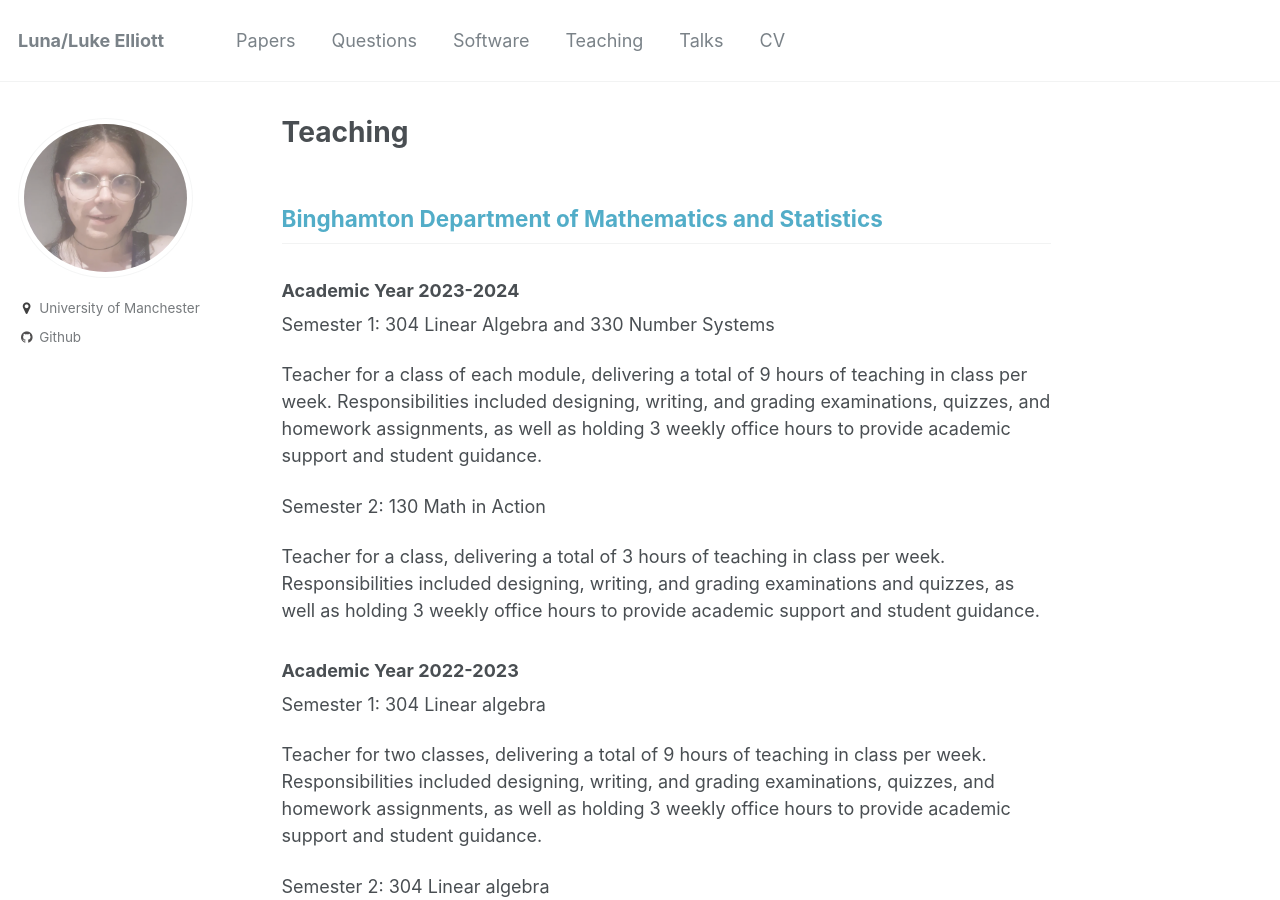
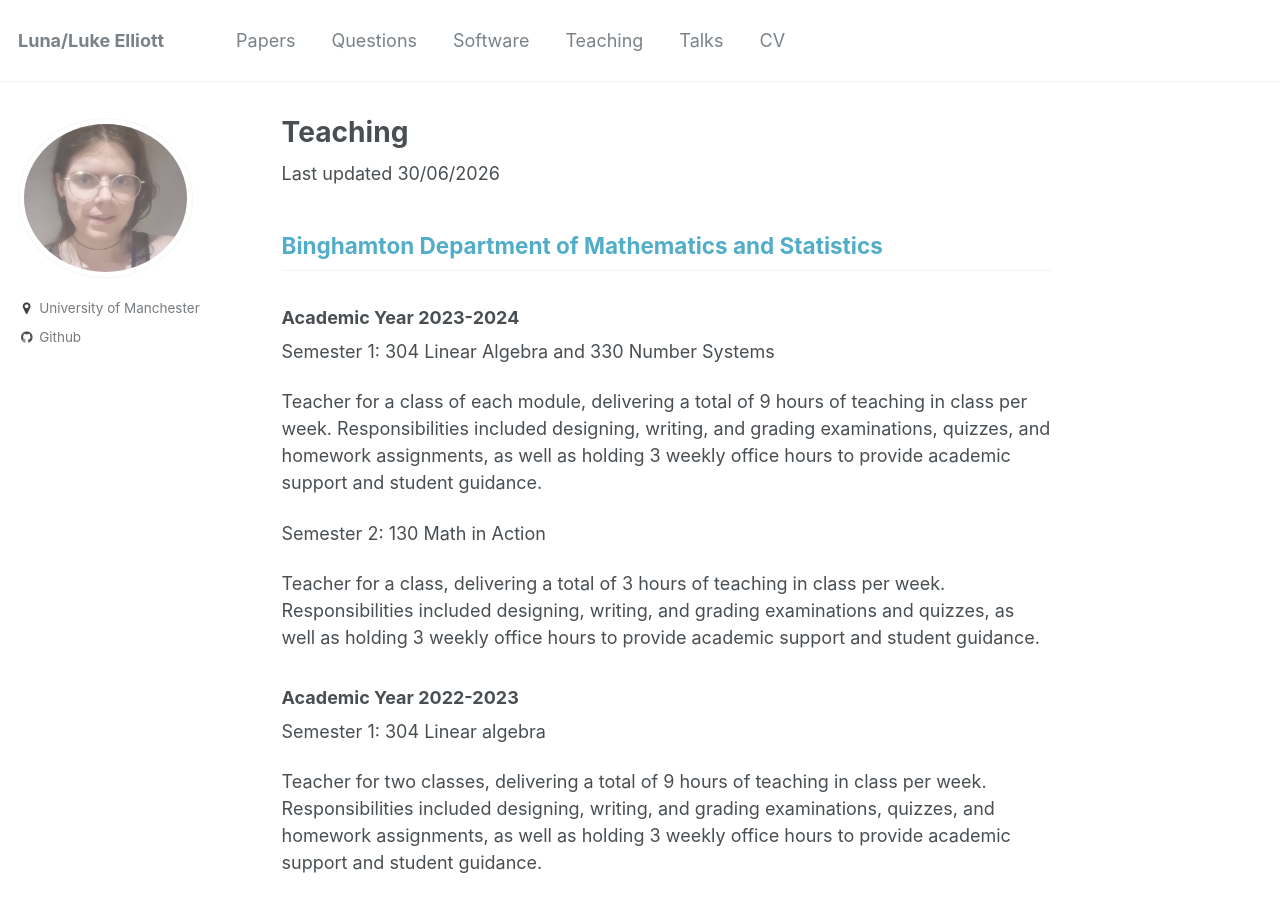
Before and after one commit to le27/L-Elliott, a Jekyll site: the page built from _pages/teaching.md, in a window 1280 px wide and 900 px high. Built offline with Jekyll 4.4.1, drawn with Linux system fonts in a browser that asks for light colours.

Commit message:
Add last updated date to teaching.md
Added last updated date to teaching page.

```diff
--- a/_pages/teaching.md
+++ b/_pages/teaching.md
@@ -4,6 +4,8 @@ permalink: /teaching/
 author_profile: true
 ---
 {% include base_path %}
+
+Last updated 30/06/2026
 
 ## [Binghamton Department of Mathematics and Statistics](https://www2.math.binghamton.edu/p/start)
 
```
